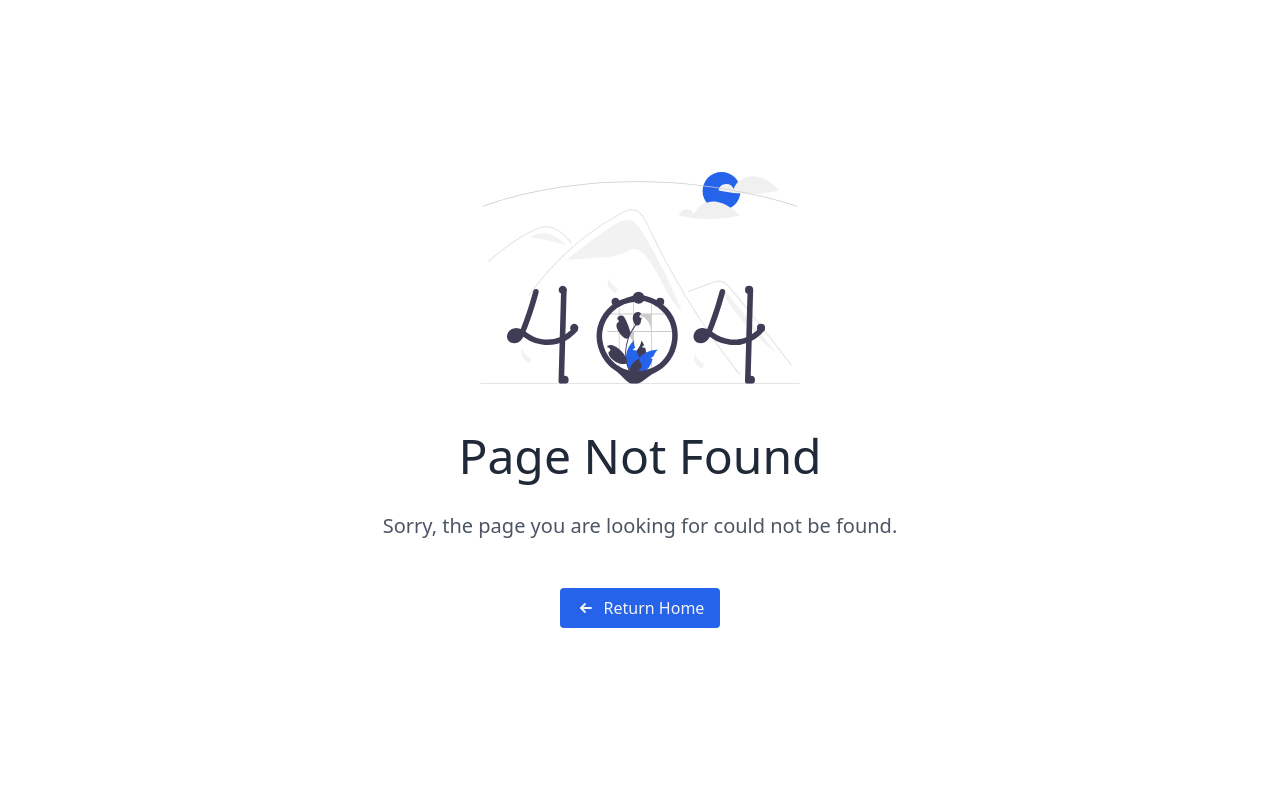
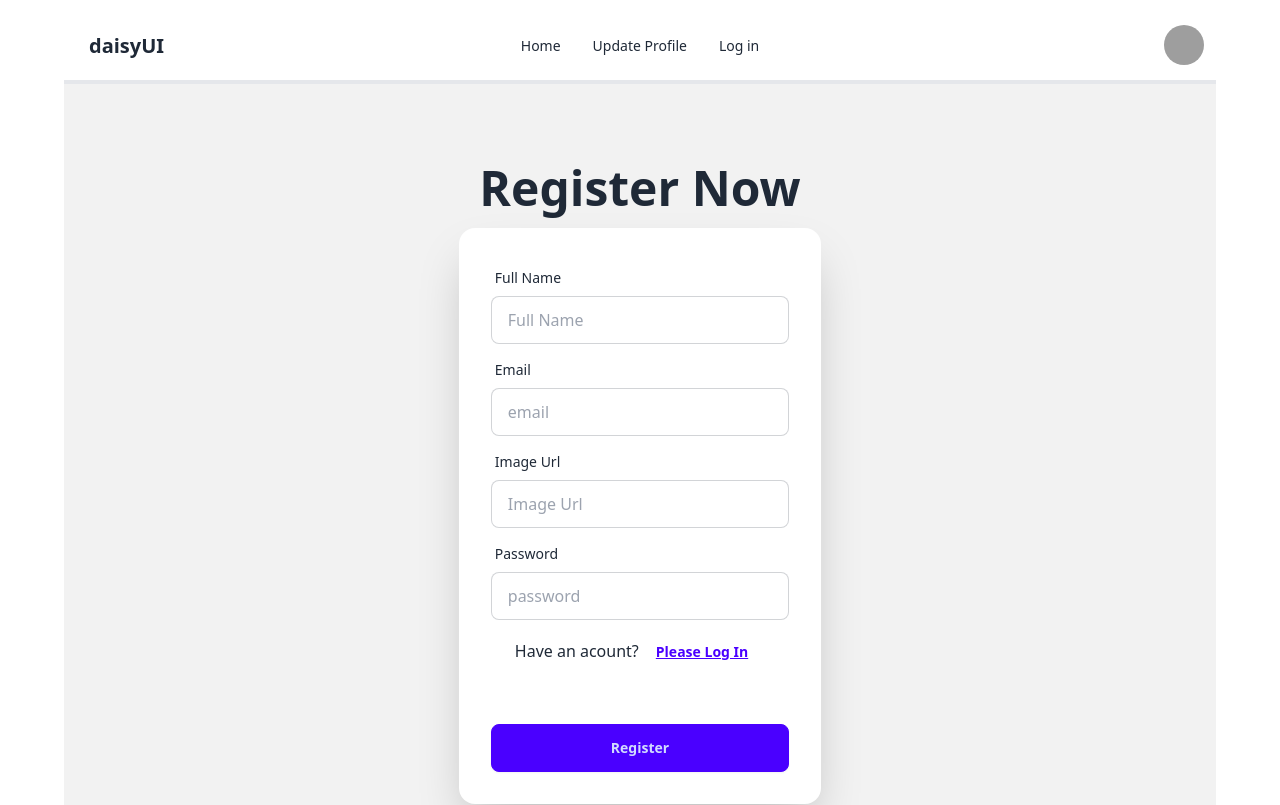
Before and after one commit to Mridul5300/Assainmetnt-real-estate, a React (Vite) app: page /register in a window 1280 px wide. Before the commit this address had no page. Shown: the top 805 px of the page. Built offline with nearby package versions, Linux system fonts and the light colour scheme; grey boxes are pictures that could not be loaded.

Commit message:
firebase setup complete

```diff
--- a/package.json
+++ b/package.json
@@ -11,11 +11,13 @@
   },
   "dependencies": {
     "aos": "^2.3.4",
+    "firebase": "^10.10.0",
     "localforage": "^1.10.0",
     "match-sorter": "^6.3.4",
     "prop-types": "^15.8.1",
     "react": "^18.2.0",
     "react-dom": "^18.2.0",
+    "react-hook-form": "^7.51.2",
     "react-router-dom": "^6.22.3",
     "sort-by": "^1.2.0",
     "swiper": "^11.1.0"
--- /dev/null
+++ b/src/Auth Provider/AuthProvider.jsx
@@ -0,0 +1,25 @@
+import { createUserWithEmailAndPassword } from "firebase/auth";
+import { createContext } from "react";
+import auth from "../FireBase/Firebase.config";
+
+
+export const AuthContex = createContext(null)
+
+const AuthProvider = ({children}) => {
+
+     // creatuser
+     const creatUser = (email, password) => {
+         return  createUserWithEmailAndPassword(auth, email, password)
+     }
+
+     const allValues ={
+          creatUser
+     }
+     return (
+          <AuthContex.Provider  value={allValues}>
+               {children}
+          </AuthContex.Provider>
+     );
+};
+
+export default AuthProvider;
--- /dev/null
+++ b/src/FireBase/Firebase.config.js
@@ -0,0 +1,20 @@
+// Import the functions you need from the SDKs you need
+import { initializeApp } from "firebase/app";
+import { getAuth } from "firebase/auth";
+// TODO: Add SDKs for Firebase products that you want to use
+// https://firebase.google.com/docs/web/setup#available-libraries
+
+// Your web app's Firebase configuration
+const firebaseConfig = {
+  apiKey: "AIzaSyCPlGB4avIH51_5Ke0zl6GPF1o-yTaSHTY",
+  authDomain: "assainment-9-project-build.firebaseapp.com",
+  projectId: "assainment-9-project-build",
+  storageBucket: "assainment-9-project-build.appspot.com",
+  messagingSenderId: "75358973640",
+  appId: "1:75358973640:web:672dd3c798a8d688243ffd"
+};
+
+// Initialize Firebase
+const app = initializeApp(firebaseConfig);
+const auth = getAuth(app);
+export default auth
--- a/src/Pages/Home/Log In/LogIn.jsx
+++ b/src/Pages/Home/Log In/LogIn.jsx
@@ -1,3 +1,4 @@
+import { Link } from "react-router-dom";
 
 
 const LogIn = () => {
@@ -29,6 +30,9 @@ const LogIn = () => {
           <button className="btn btn-primary">Login</button>
         </div>
       </form>
+      <p className="mx-5 mb-2">New hear,please complete<Link to={"/register"}>
+         <button className="btn btn-link">Registation</button>
+         </Link></p>
     </div>
   </div>
 </div>
--- /dev/null
+++ b/src/Register Page/Register.jsx
@@ -0,0 +1,86 @@
+
+import { useContext } from 'react';
+import { Link } from 'react-router-dom';
+import { AuthContex } from '../Auth Provider/AuthProvider';
+import { useForm } from 'react-hook-form';
+
+
+
+const Register = () => {
+     const {creatUser} = useContext(AuthContex);
+
+
+     const {
+          register,
+          handleSubmit,
+          watch,
+          formState: { errors },
+        } = useForm()
+        const onSubmit = data => {
+          console.log(data)
+     };
+     return (
+          <div>
+               <div>
+                    <div className="hero min-h-screen bg-base-200">
+                         <div className="hero-content flex-col">
+                              <div className="text-centert">
+                                   <h1 className="text-5xl font-bold">Register Now</h1>
+                              </div>
+                              <div className="card shrink-0 w-full max-w-sm shadow-2xl bg-base-100">
+                                   <form  onSubmit={handleSubmit(onSubmit)} className="card-body">
+                                        <div className="form-control">
+                                             <label className="label">
+                                                  <span className="label-text">Full Name</span>
+                                             </label>
+                                             <input type="text" placeholder="Full Name" className="input input-bordered"
+                                              {...register("fullName", { required: true })}
+                                             />
+                                        {errors.fullName && <span className='text-red-400'>This field is required</span>}
+
+                                        </div>
+                                        <div className="form-control">
+                                             <label className="label">
+                                                  <span className="label-text">Email</span>
+                                             </label>
+                                             <input type="text" placeholder="email" className="input input-bordered"
+                                              {...register("email", { required: true })}
+                                             />
+                                             {errors.email && <span className='text-red-400'>This field is required</span>}
+                                        </div>
+                                        <div className="form-control">
+                                             <label className="label">
+                                                  <span className="label-text">Image Url</span>
+                                             </label>
+                                             <input type="text" placeholder="Image Url" className="input input-bordered"
+                                              {...register("image")}
+                                             />
+                                        </div>
+                                        <div className="form-control">
+                                             <label className="label">
+                                                  <span className="label-text">Password</span>
+                                             </label>
+                                             <input type="password" placeholder="password" className="input input-bordered"
+                                              {...register("Password", { required: true })}
+                                             />
+                                             {errors.Password && <span className='text-red-400'>This field is required</span>}
+                                             <label className="label">
+                                             <p className="mx-5 mb-2">Have an acount?<Link to={"/login"}>
+                                              <button className="btn btn-link">Please Log In</button>
+                                             </Link></p>
+                                             </label>
+                                        </div>
+                                        <div className="form-control mt-6">
+                                             <button className="btn btn-primary">Register</button>
+                                        </div>
+                                   </form>
+
+                              </div>
+                         </div>
+                    </div>
+               </div>
+          </div>
+     );
+};
+
+export default Register;
--- a/src/Route/Route.jsx
+++ b/src/Route/Route.jsx
@@ -4,6 +4,7 @@ import Home from "../Pages/Home/Home";
 import Updateprofile from "../Pages/Update Profile/Updateprofile";
 import Error from "../Pages/Error/Error";
 import LogIn from "../Pages/Home/Log In/LogIn";
+import Register from "../Register Page/Register";
 
 
 const router = createBrowserRouter([
@@ -23,6 +24,10 @@ const router = createBrowserRouter([
       {
         path:"/login",
         element:<LogIn></LogIn>
+      },
+      {
+        path:"/register",
+        element:<Register></Register>
       }
     ]
   },
--- a/src/main.jsx
+++ b/src/main.jsx
@@ -4,10 +4,12 @@ import ReactDOM from 'react-dom/client'
 import './index.css'
 import { RouterProvider } from 'react-router-dom'
 import router from './Route/Route.jsx'
+import AuthProvider from './Auth Provider/AuthProvider.jsx'
 
 ReactDOM.createRoot(document.getElementById('root')).render(
   <React.StrictMode>
+    <AuthProvider>
     <RouterProvider router={router}></RouterProvider>
-
+    </AuthProvider>
   </React.StrictMode>,
 )
```
Also changed, not shown: 1 other file (tests, documents, lock files or other folders).
